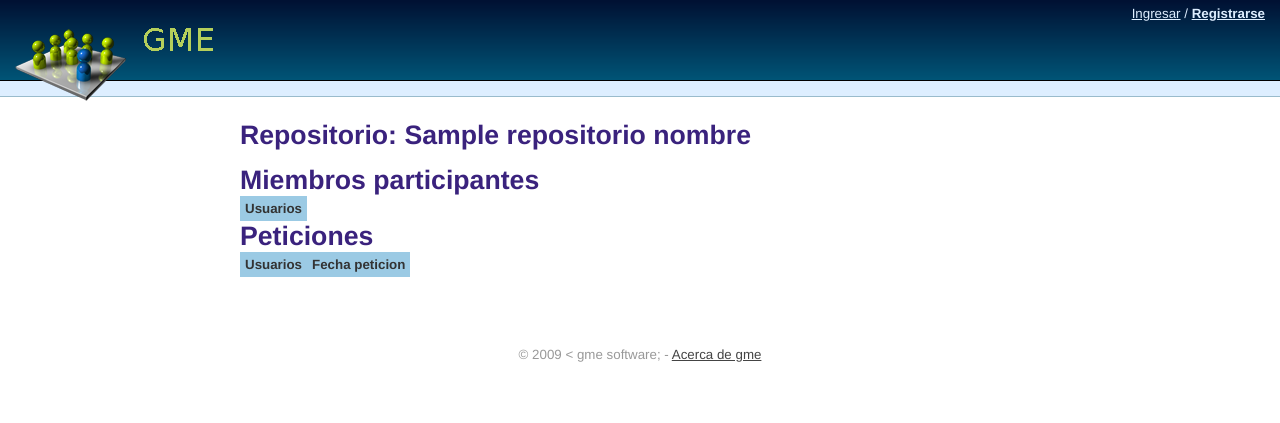
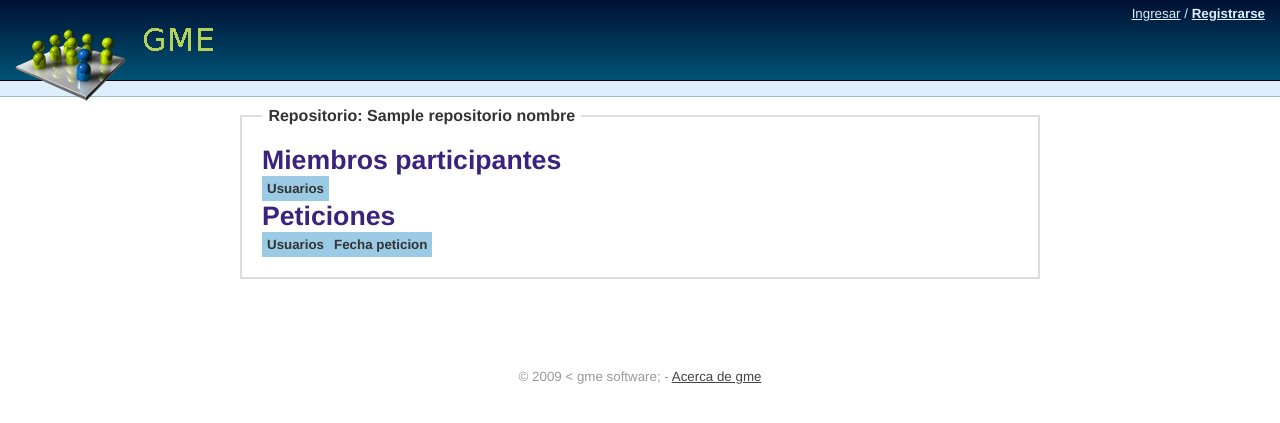
Before and after one commit to inturiasgary/gme, a Django app: template templates/repositorio/miembros_list.html in a window 1280 px wide. Shown: the top 423 px of the page. Run offline with Django 3.2, Linux system fonts and the light colour scheme; the template is opened without the code that fills it: most values are stand-ins (such as "Sample title", 1, 10 or a date in 2020); lists and menus that the app fills with data are empty; parts of the project's set-up code (start-up, migrations or seed data) failed here and were passed over.

Commit message:
changed template

```diff
--- a/templates/repositorio/miembros_list.html
+++ b/templates/repositorio/miembros_list.html
@@ -1,12 +1,14 @@
 {% extends "repositorio/base.html" %}
 {% load i18n %}
 {% block body %}
-    <p><h1>Repositorio: {{ repositorio_nombre }}</h1></p>
+    <fieldset>
+        <legend>Repositorio: {{ repositorio_nombre }}</legend>
 
-    <h1>Miembros participantes</h1>
-    {% include "repositorio/miembros_participantes.html" %}
+        <h1>Miembros participantes</h1>
+        {% include "repositorio/miembros_participantes.html" %}
 
-    <h1>Peticiones</h1>
-    {% include "repositorio/miembros_pendientes.html" %}
+        <h1>Peticiones</h1>
+        {% include "repositorio/miembros_pendientes.html" %}
+    </fieldset>
 
 {% endblock %}
```
